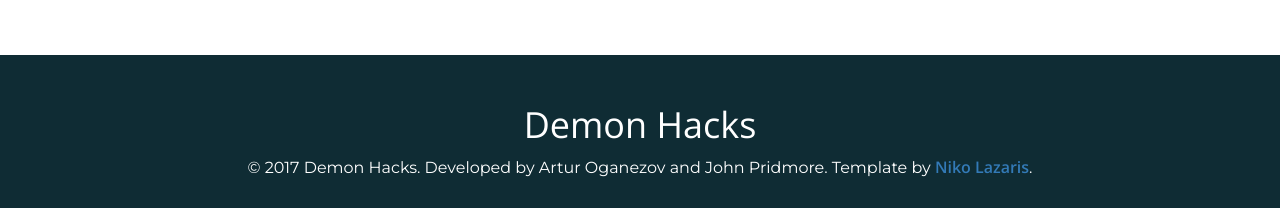
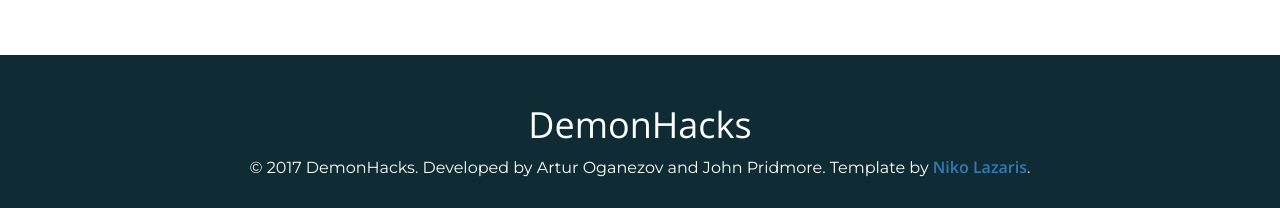
Before and after one commit to aoganezo/demonhacksTemp, a Jekyll site: the page built from index.html, in a window 1280 px wide and 900 px high, scrolled down 3308 px. Shown: the part 689-897 px from the top of the window. Built offline with Jekyll 4.4.1, drawn with Linux system fonts in a browser that asks for light colours; nearby versions of some CDN libraries; some of the changed text lies outside the part shown.

Commit message:
Removed space in event name.

```diff
--- a/_config.yml
+++ b/_config.yml
@@ -18,9 +18,6 @@
 tracking:
   google_analytics: "UA-102955394-1"
 
-# Let people connect & engage with you through social media.
-social:
-  twitter_handle: "MLHacks"
 
 # This is Search Engine Optimization. It'll help your website look better on search.
 seo:
@@ -30,7 +27,7 @@
 
 # Event information.
 event:
-  name: "Demon Hacks"
+  name: "DemonHacks"
   description: >
     Disregard sleep; <br/>
     Pursue Greatness;
```
